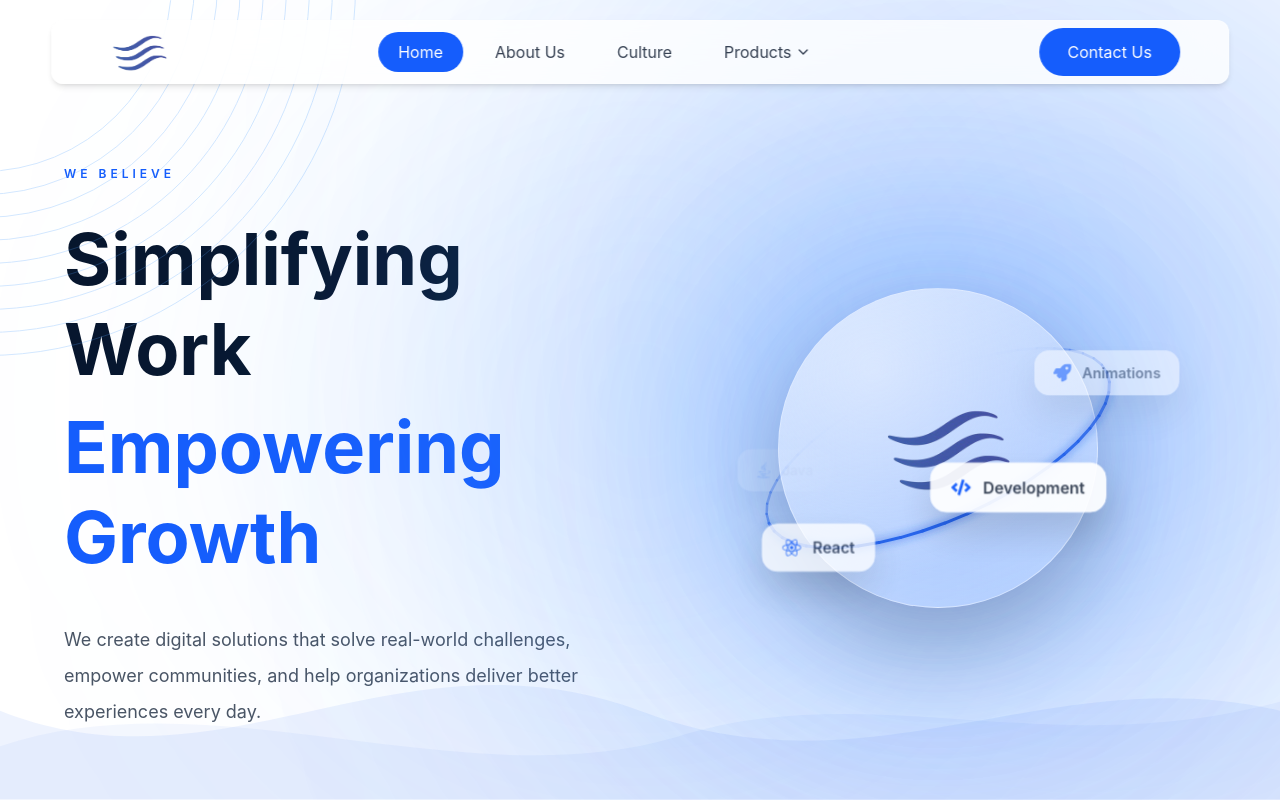
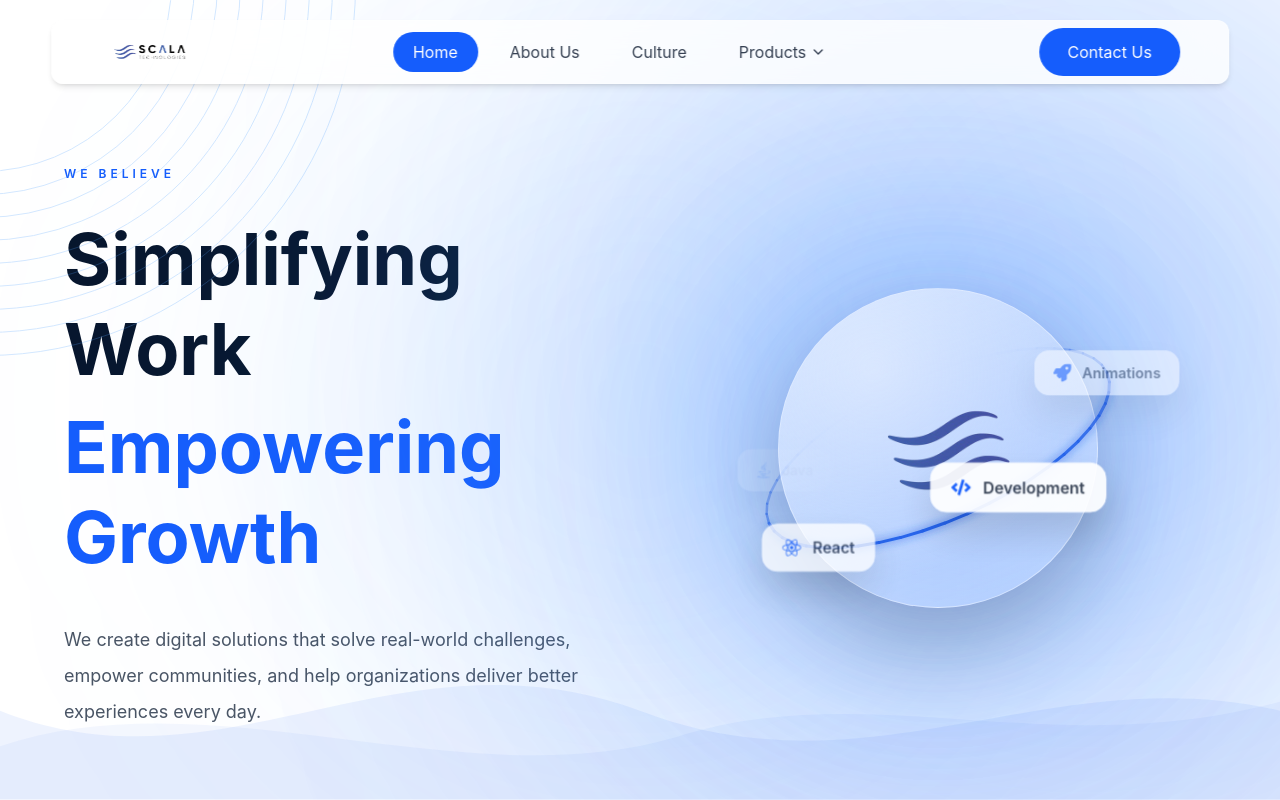
Before and after one commit to Sreevidyakambhampati/scala-website, a React (Vite) app: page / in a window 1280 px wide. Shown: the top 800 px of the page. Built offline with nearby package versions, Linux system fonts and the light colour scheme.

Commit message:
CHANGES IN NAV BAR

```diff
--- a/src/components/Navbar.jsx
+++ b/src/components/Navbar.jsx
@@ -5,11 +5,14 @@ import {
   FiChevronDown,
 } from "react-icons/fi";
 
+
 import { motion } from "framer-motion";
 import { Link } from "react-scroll";
-import scalaLogo from "../assets/scalaLogo_background.png";
+import scalaLogo from "../assets/SCALA_NOBG.png";
 
 function Navbar() {
+  const [showNavbar, setShowNavbar] = useState(true);
+  const [isNavigating, setIsNavigating] = useState(false);
   // Google Form URL
 const handleContactUs = () => {
     document
@@ -58,22 +61,34 @@ const handleContactUs = () => {
 
   // runs when component loads
  useEffect(() => {
+  let lastScrollY = window.scrollY;
 
-    // window.scrollY gives vertical scroll position
   const handleScroll = () => {
-      setScrolled(window.scrollY > 50);
+  const currentScrollY = window.scrollY;
+
+  if (isNavigating) {
+    setShowNavbar(true);
+    return;
+  }
+
+  // Background effect
+  setScrolled(currentScrollY > 50);
+
+  if (currentScrollY < 50) {
+    setShowNavbar(true);
+  } else if (currentScrollY > lastScrollY) {
+    setShowNavbar(false);
+  } else {
+    setShowNavbar(true);
+  }
+
+  lastScrollY = currentScrollY;
 };
 
-    window.addEventListener(
-      "scroll",
-      handleScroll
-    );
+  window.addEventListener("scroll", handleScroll);
 
   return () =>
-      window.removeEventListener(
-        "scroll",
-        handleScroll
-      );
+    window.removeEventListener("scroll", handleScroll);
 }, []);
 
   return (
@@ -84,11 +99,12 @@ const handleContactUs = () => {
   opacity: 0,
 }}
 animate={{
-        y: 0,
-        opacity: 1,
+  y: showNavbar ? 0 : -120,
+  opacity: showNavbar ? 1 : 0,
 }}
 transition={{
-        duration: 0.8,
+  duration: 0.35,
+  ease: "easeInOut",
 }}
 
       // fixed = stays while scrolling
@@ -193,7 +209,15 @@ const handleContactUs = () => {
   smooth={true}
   duration={450}
   offset={-120}
+  onClick={() => {
+    setIsNavigating(true);
+
+    setTimeout(() => {
+      setIsNavigating(false);
+    }, 600);
+  }}
 >
+
                 <button
                   className={`
                   relative
```
Also changed, not shown: src/assets/SCALA_NOBG.png (added). Lines whose indentation alone changed are shown as unchanged.
